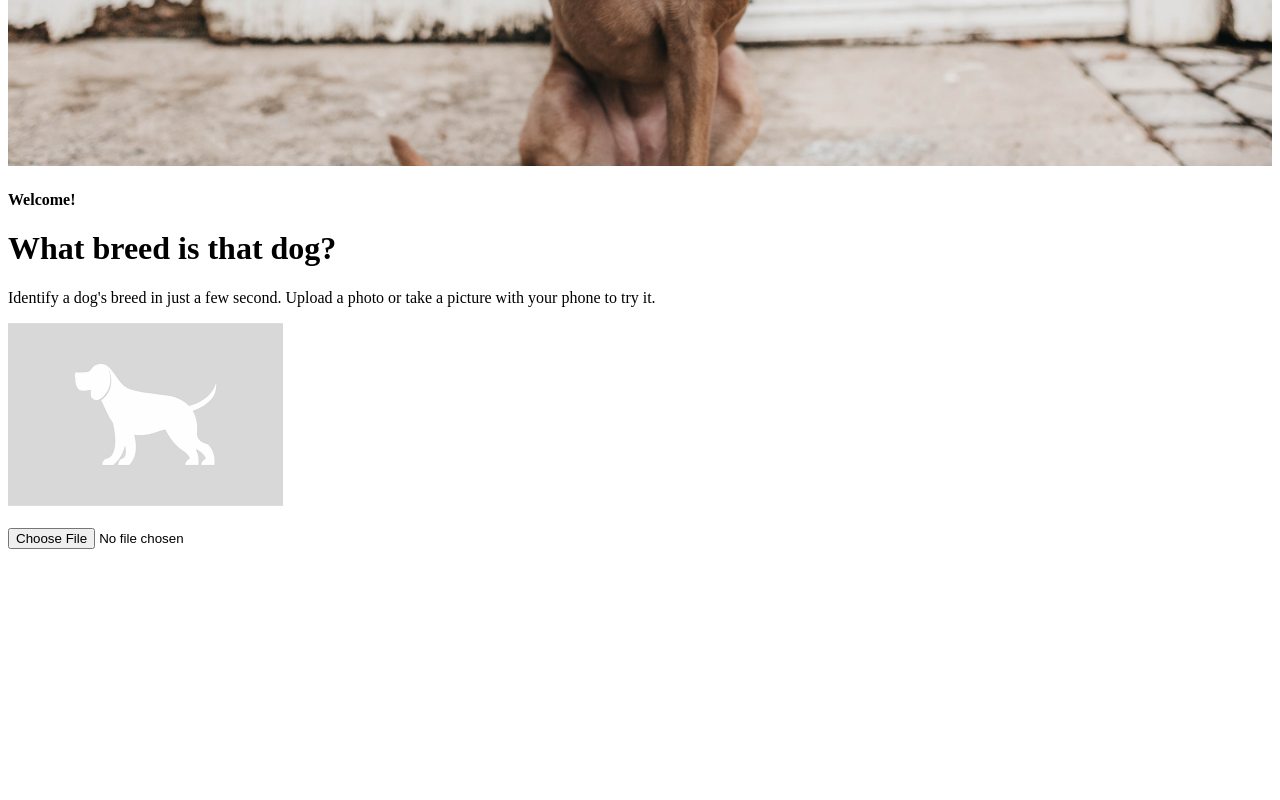
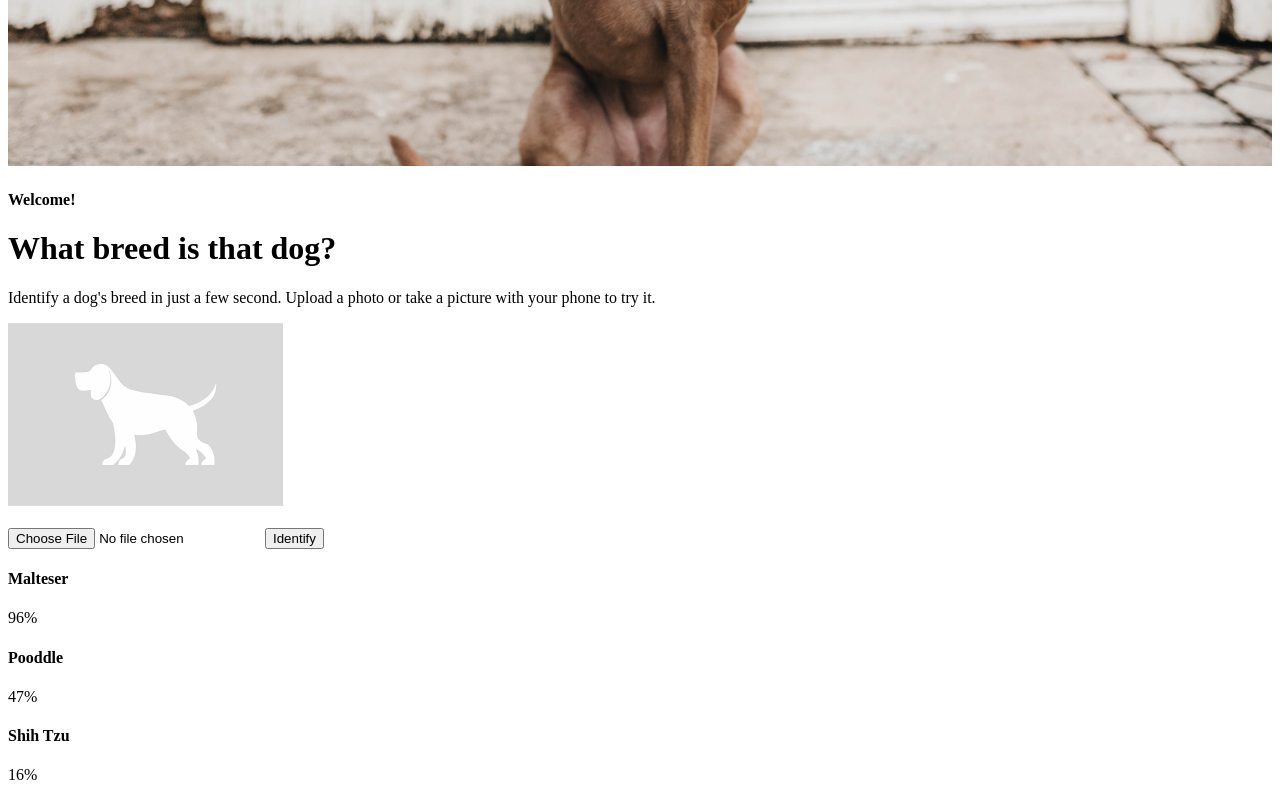
Before and after one commit to jassmass/dog-breed-finder, a plain HTML site: page index.html in a window 1280 px wide. Shown: the part 685-1485 px from the top of the page. Before the commit the page ends 1242 px from the top, so only its background shows below. Drawn offline with Linux system fonts and the light colour scheme.

Commit message:
Addition to assignment 1 (adding subbmit button and results)

```diff
--- a/index.html
+++ b/index.html
@@ -26,10 +26,33 @@
 
     <br />
 
-    <form >
-        <input type="file"id="input-file">
+    <div>
+       <form >
+        <input type="file" id="input-file">
+        <input type="submit" value="Identify" id="submit-button">
     </form>
+    </div>
+
+    <div id="results">
+
+      <div id="result">
+        <h4 id="dog-bread"> Malteser </h4>
+        <p id="probability"> 96% </p4>
+      </div>
+
+      <div id="result">
+        <h4 id="dog-bread"> Pooddle </h4>
+        <p id="probability"> 47% </p4>
+      </div>
+
+      <div id="result">
+        <h4 id="dog-bread"> Shih Tzu </h4>
+        <p id="probability"> 16% </p4>
+      </div>
 
     </div>
+
+
+
   </body>
 </html>
```
